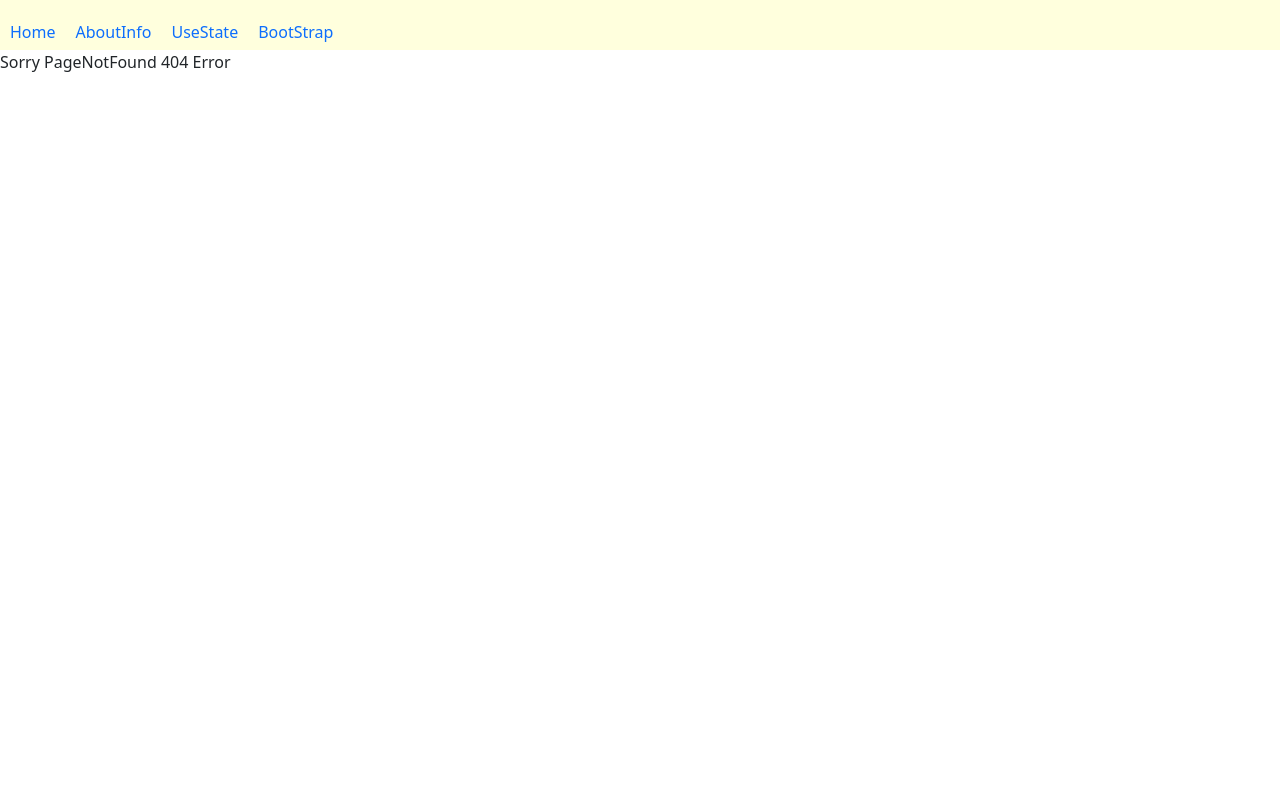
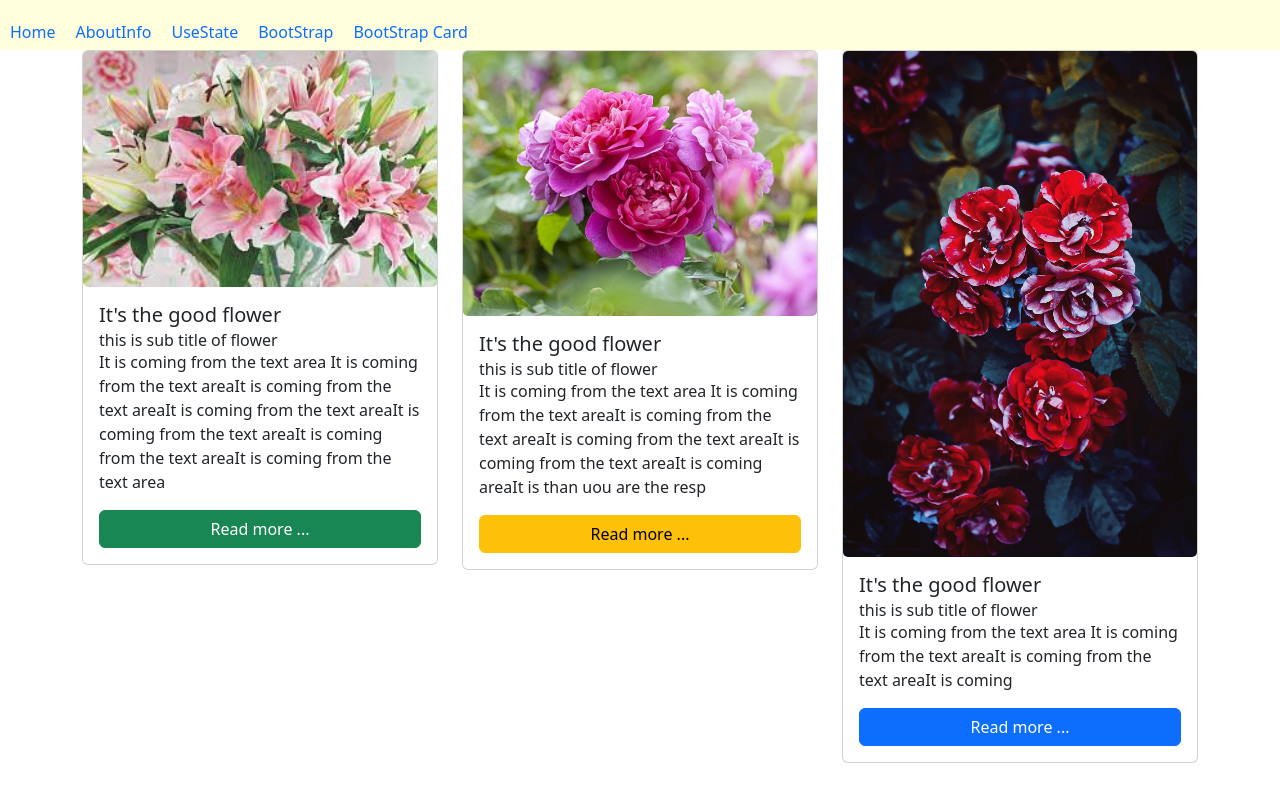
Before and after one commit to MMP0786/reactPractice, a React (Create React App) app: page /Card in a window 1280 px wide. Before the commit this address had no page. Built offline with nearby package versions, Linux system fonts and the light colour scheme.

Commit message:
React-bootstrap card

```diff
--- a/src/App.js
+++ b/src/App.js
@@ -19,6 +19,7 @@ import NavLink from "./NavLink";
 import PageNotFound from "./PageNotFound";
 // import BootstrapPractice from "./BootstrapPractice";
 import GridBs from "./GridBs";
+import CardPractice from "./Image/CardPractice";
 
 // export const myContext = createContext()
 function App(){
@@ -42,6 +43,7 @@ function App(){
             <Route path="/BootStrap" element={ <GridBs/>}/>
             <Route path="/use" element={<UseState/>}/>
             <Route path="*" element={<PageNotFound/>}/>
+            <Route path="Card" element={<CardPractice/>}/>
         </Routes>
 
         {/* <UseRefPracitce/> */}
--- /dev/null
+++ b/src/Image/CardPractice.js
@@ -0,0 +1,77 @@
+import React from "react";
+import { Button, Card, Col, Container, Row } from "react-bootstrap";
+import "bootstrap/dist/css/bootstrap.min.css";
+import Img1 from "../Image/download.jpeg";
+import Img2 from "../Image/pexels-irina-iriser-759324.jpg"
+import Img3 from "../Image/pink-flowering-roses-1598016799.jpg"
+
+function CardPractice() {
+  return (
+    <div>
+      <Container>
+          <Row >
+        <Col md={4}>
+            <Card >
+              <Card.Img src={Img1}></Card.Img>
+              <Card.Body>
+                <Card.Title> It's the good flower</Card.Title>
+                <Card.Subtitle>this is sub title of flower</Card.Subtitle>
+                <Card.Text>
+                  It is coming from the text area It is coming from the text
+                  areaIt is coming from the text areaIt is coming from the text
+                  areaIt is coming from the text areaIt is coming from the text
+                  areaIt is coming from the text area
+                </Card.Text>
+                <div className="d-grid">
+                  <Button variant="success">Read more ...</Button>
+                </div>
+              </Card.Body>
+            </Card>
+
+        </Col>
+
+        <Col md={4}>
+            <Card >
+              <Card.Img src={Img3} width={"150"}></Card.Img>
+              <Card.Body>
+                <Card.Title> It's the good flower</Card.Title>
+                <Card.Subtitle>this is sub title of flower</Card.Subtitle>
+                <Card.Text>
+                  It is coming from the text area It is coming from the text
+                  areaIt is coming from the text areaIt is coming from the text
+                  areaIt is coming from the text areaIt is coming
+                  areaIt is than uou are the resp
+                </Card.Text>
+                <div className="d-grid">
+                  <Button variant="warning">Read more ...</Button>
+                </div>
+              </Card.Body>
+            </Card>
+
+        </Col>
+
+        <Col md={4}>
+            <Card >
+              <Card.Img src={Img2} width={"150"}></Card.Img>
+              <Card.Body>
+                <Card.Title> It's the good flower</Card.Title>
+                <Card.Subtitle>this is sub title of flower</Card.Subtitle>
+                <Card.Text>
+                  It is coming from the text area It is coming from the text
+                  areaIt is coming from the text areaIt is coming
+                </Card.Text>
+                <div className="d-grid">
+                  <Button >Read more ...</Button>
+                </div>
+              </Card.Body>
+            </Card>
+
+        </Col>
+
+          </Row>
+      </Container>
+    </div>
+  );
+}
+
+export default CardPractice;
--- a/src/NavLink.js
+++ b/src/NavLink.js
@@ -13,6 +13,7 @@ function NavLink() {
         <Link to="/about" style={styled}>AboutInfo</Link>
         <Link to={"/use"} style={styled}>UseState</Link>
         <Link to={"/BootStrap"} style={styled}>BootStrap</Link>
+        <Link to={"/Card"} style={styled}>BootStrap Card</Link>
         {/* <Link to={"/about"} style={styled}>About Info</Link> */}
     </div>
   )
```
